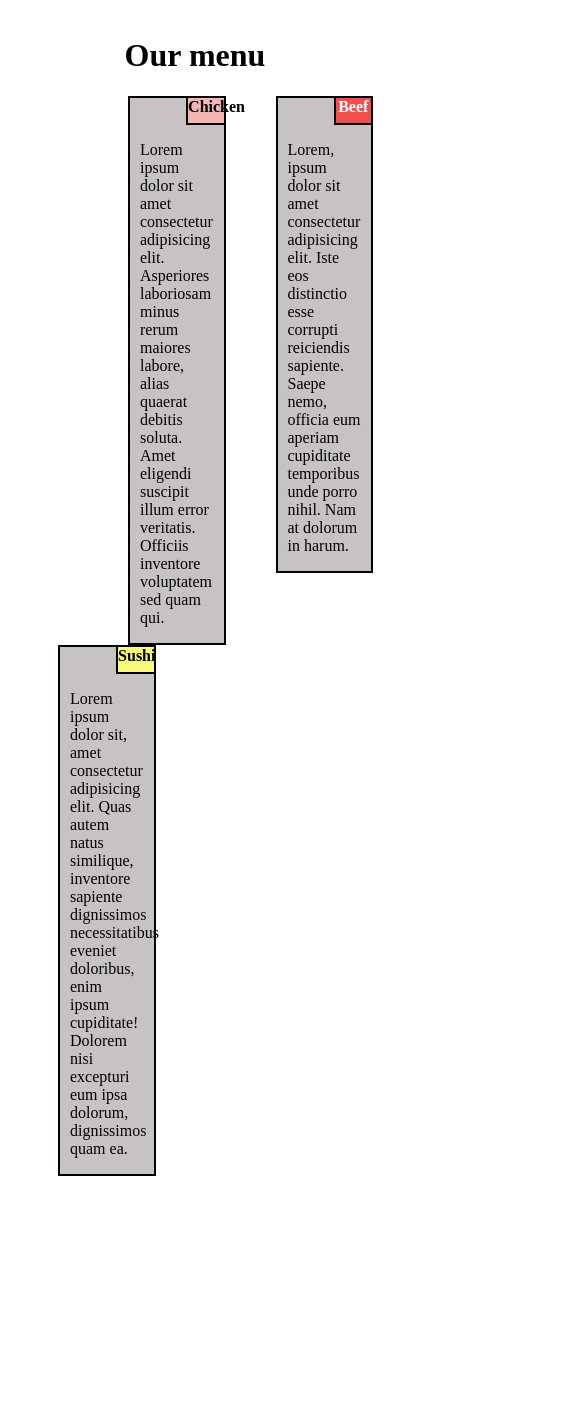
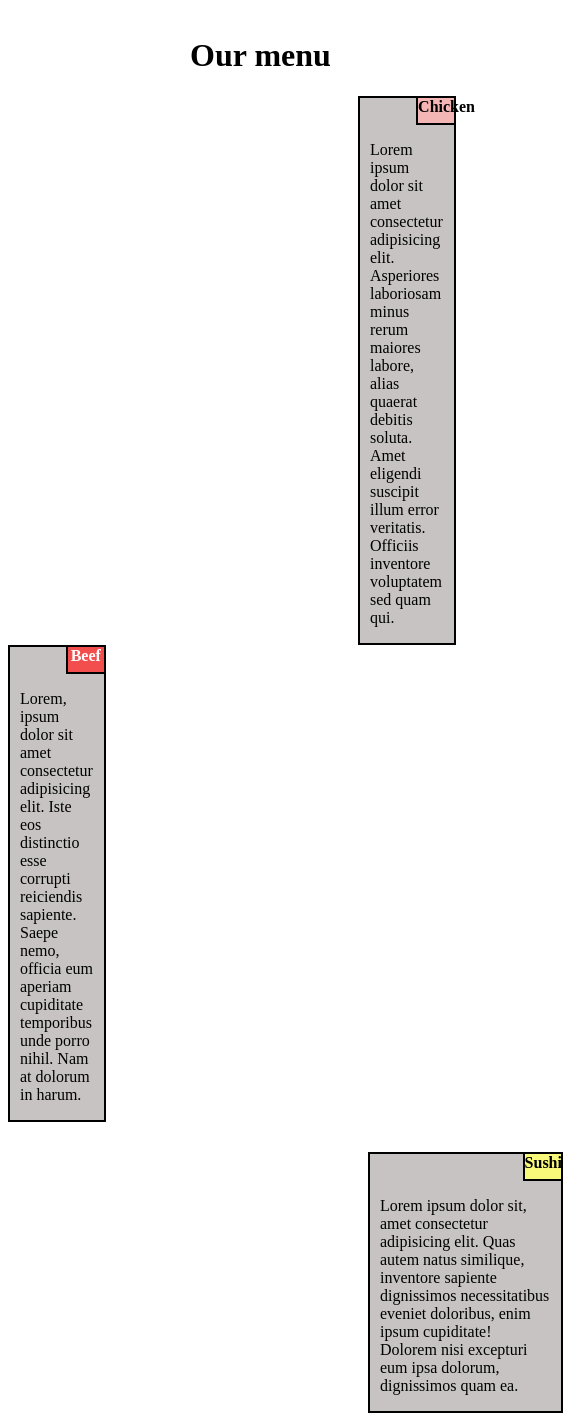
Before and after one commit to Elianadelgado28/module2-solution, a plain HTML site: page module2-solution:index.html in a window 390 px wide. Shown: the whole page, 563 px wide, since content can reach past the window. Before the commit the page ends 1176 px from the top, so only its background shows below. Drawn offline with Linux system fonts and the light colour scheme.

Commit message:
funciona parcialmente

```diff
--- a/module2-solution.css
+++ b/module2-solution.css
@@ -84,3 +84,24 @@ p{
     font-weight: bold;
 
 }
+
+@media (max-width:991px){
+
+    .titulo{
+        text-align: center;
+        margin-left: 35%;
+    }
+    .caja1{
+        margin-right: 30px;
+        margin-left: 350px;
+    }
+
+    .caja3{
+        width: 51%;
+        margin-top: 30px;
+        margin-left: 360px;
+    }
+    #yellow{
+        margin-left: 80%;
+    }
+}
```
Also changed, not shown: 1 other file.
